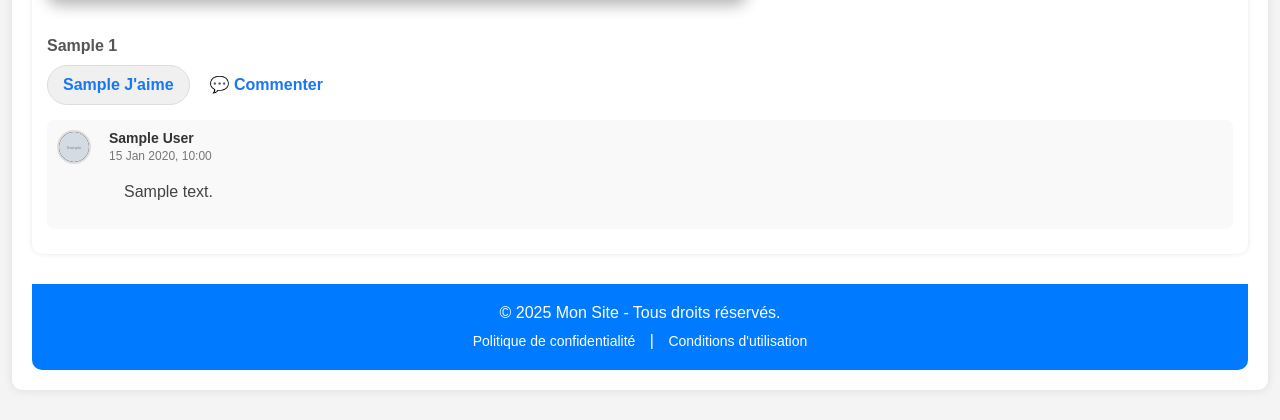
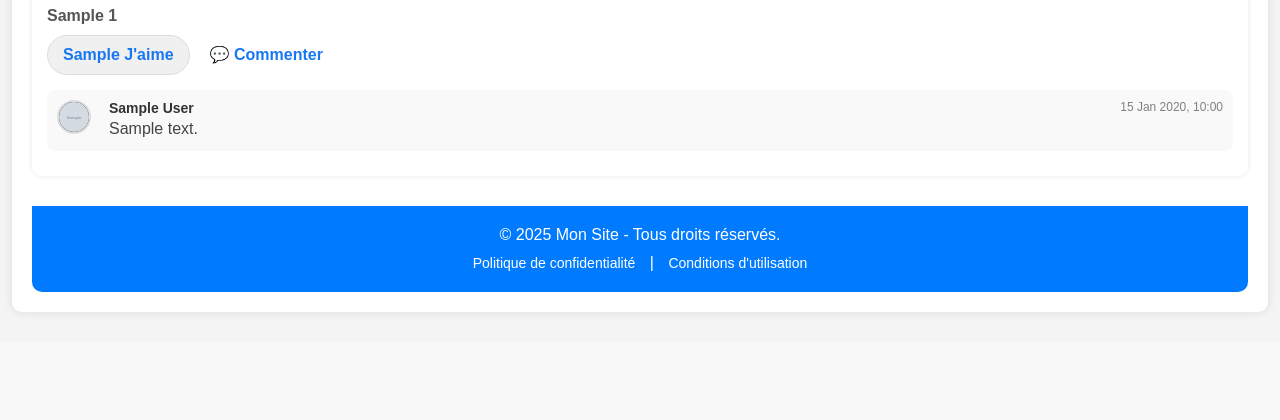
Before and after one commit to Saifeddine-elamri/R-seau-social-php-, a PHP site: page /posts in a window 1280 px wide. Shown: the part 1356-1776 px from the top of the page. After the commit the page ends 1670 px from the top, so only its background shows below. Run offline with PHP 8.4, Linux system fonts and the light colour scheme; the visitor is signed in with stand-in values (Sample User, id 1); tables that the repository leaves empty or names only in its code hold one stand-in row (values such as "Sample post"); grey boxes marked "Sample" are stand-in pictures.

Commit message:
amelioration du style des commentaires

```diff
--- a/views/posts.php
+++ b/views/posts.php
@@ -240,9 +240,10 @@
                         <?php else: ?>
                             <strong><?php echo htmlspecialchars($commentUser['username']); ?></strong>
                         <?php endif; ?>
-                        <small><?php echo date("d M Y, H:i", strtotime($comment['created_at'])); ?></small>
                         <p><?php echo nl2br(htmlspecialchars($comment['content'])); ?></p>
                     </div>
+                    <small class="comment-date"><?php echo date("d M Y, H:i", strtotime($comment['created_at'])); ?></small>
+
                 </div>
             <?php endforeach; ?>
         </div>
--- a/views/static/css/profil-style.css
+++ b/views/static/css/profil-style.css
@@ -171,7 +171,6 @@
     font-weight: 400; /* Ajoute un poids de police modéré */
     line-height: 1.6; /* Améliore la lisibilité */
     color: #333; /* Couleur plus douce pour le confort visuel */
-    padding: 15px;
     margin-left: 0;
     text-align: justify; /* Justifie le texte pour un rendu plus propre */
 }
@@ -235,6 +234,15 @@
     color: #444;
     text-align: left;
 }
+
+.comment-date {
+    font-size: 12px;        /* Taille de texte plus petite */
+    color: gray;            /* Couleur gris */
+    text-align: left;       /* Aligner à gauche */
+    display: block;
+    margin-left: 20px;;
+}
+
 
 form textarea {
     width: 60%;
```
